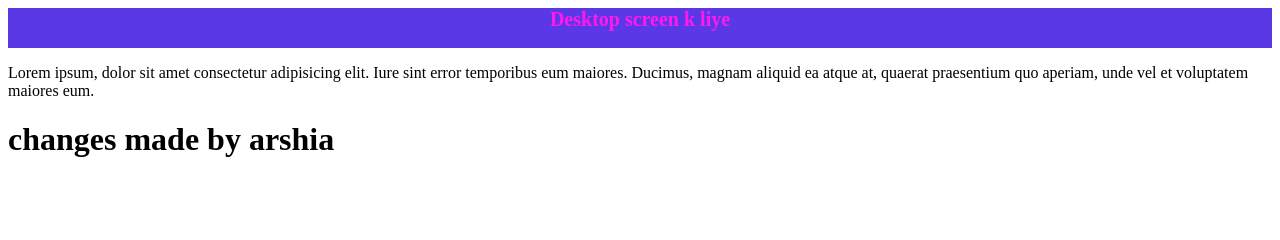
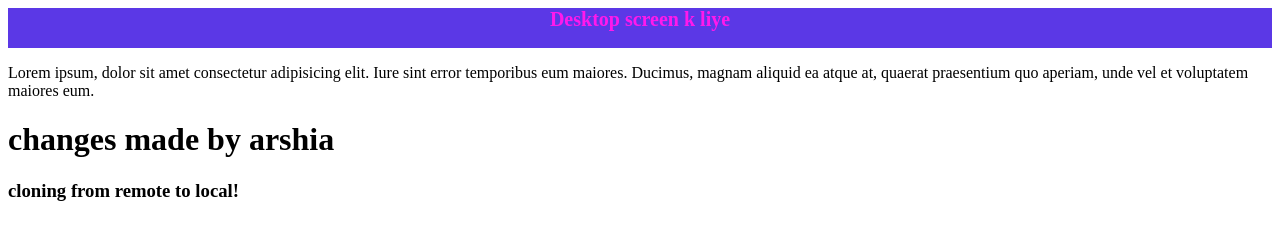
Before and after one commit to arshiacerd/newBatch, a plain HTML site: page index.html in a window 1280 px wide. Drawn offline with Linux system fonts and the light colour scheme.

Commit message:
local_remote

```diff
--- a/index.html
+++ b/index.html
@@ -66,6 +66,7 @@
         magnam aliquid ea atque at, quaerat praesentium quo aperiam, unde vel et voluptatem maiores eum.
     </p>
     <h1>changes made by arshia</h1>
+    <h3>cloning from remote to local!</h3>
 </body>
 
 </html>
```
